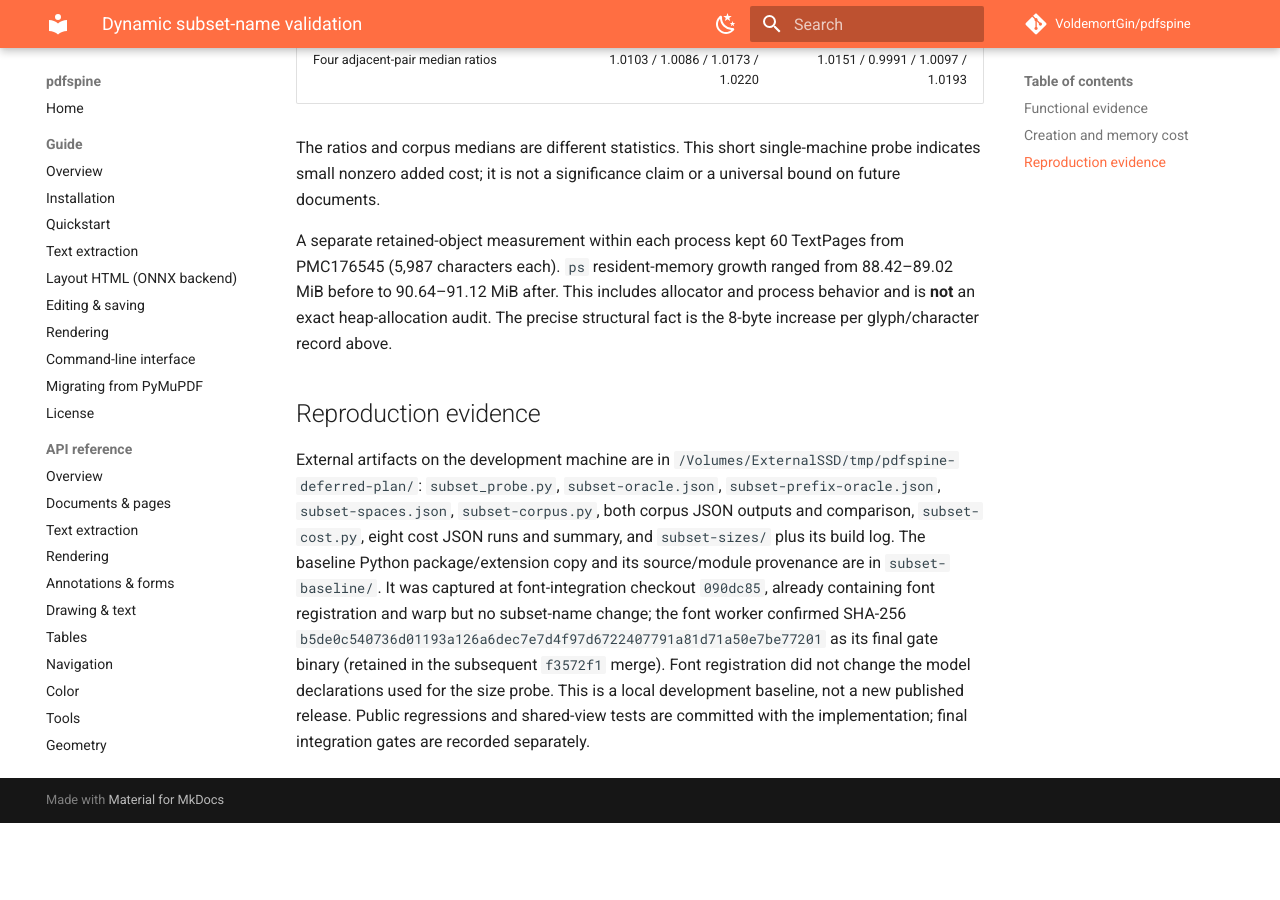
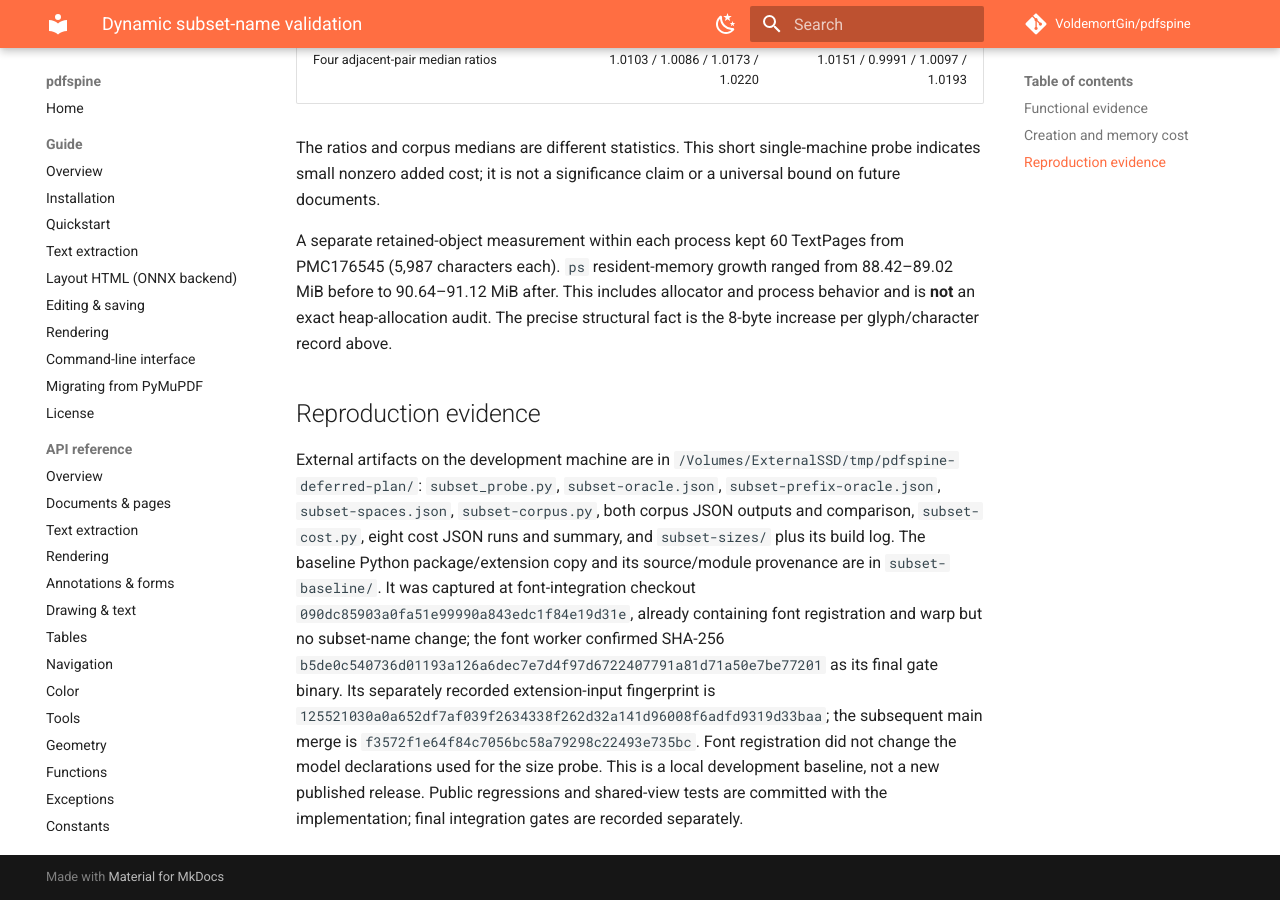
Before and after one commit to VoldemortGin/pdfspine, an MkDocs documentation site: the page built from docs/subset-fontnames-validation.md, in a window 1280 px wide and 900 px high, scrolled down 1562 px. Built offline with MkDocs 1.6.1 and Material for MkDocs 9.7.7, drawn with Linux system fonts in a browser that asks for light colours; comment, search, counter and statistics services are not loaded; before the commit the page ends 2385 px from its top, so only the background shows below that.

Commit message:
docs: distinguish baseline source and extension identities

```diff
--- a/docs/subset-fontnames-validation.md
+++ b/docs/subset-fontnames-validation.md
@@ -72,10 +72,13 @@
 `subset-corpus.py`, both corpus JSON outputs and comparison, `subset-cost.py`,
 eight cost JSON runs and summary, and `subset-sizes/` plus its build log.
 The baseline Python package/extension copy and its source/module provenance are
-in `subset-baseline/`. It was captured at font-integration checkout `090dc85`,
+in `subset-baseline/`. It was captured at font-integration checkout
+`090dc85903a0fa51e99990a843edc1f84e19d31e`,
 already containing font registration and warp but no subset-name change; the
 font worker confirmed SHA-256 `b5de0c540736d01193a126a6dec7e7d4f97d6722407791a81d71a50e7be77201`
-as its final gate binary (retained in the subsequent `f3572f1` merge). Font
+as its final gate binary. Its separately recorded extension-input fingerprint is
+`125521030a0a652df7af039f2634338f262d32a141d96008f6adfd9319d33baa`;
+the subsequent main merge is `f3572f1e64f84c7056bc58a79298c22493e735bc`. Font
 registration did not change the model declarations used for the size probe.
 This is a local development baseline, not a new published release.
 Public regressions and shared-view tests are committed
```
